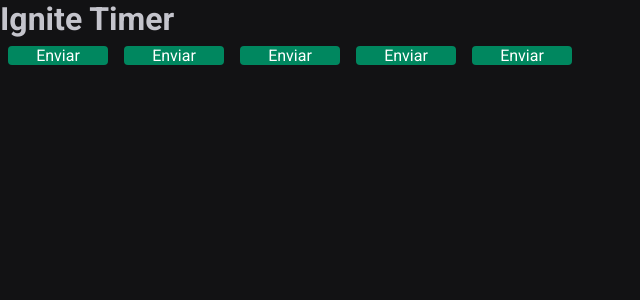
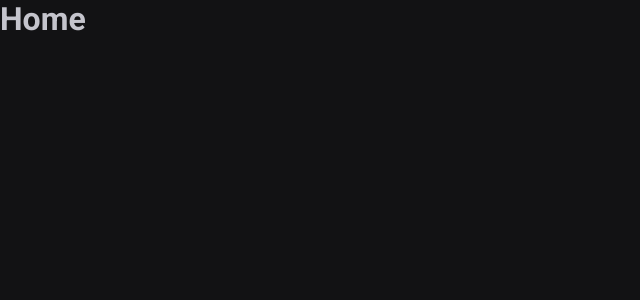
Before and after one commit to EngJao89/ignite-reactjs-timer, a React (Vite) app: page / in a window 1280 px wide. Shown: the top 300 px of the page, without its empty margins (0-640 px from the left). Built offline with nearby package versions, Linux system fonts and the light colour scheme.

Commit message:
feat(it07-routes): implementa rotas da aplicação com home e history

```diff
--- a/package.json
+++ b/package.json
@@ -13,6 +13,7 @@
   "dependencies": {
     "react": "^18.2.0",
     "react-dom": "^18.2.0",
+    "react-router-dom": "^6.15.0",
     "styled-components": "^6.0.7"
   },
   "devDependencies": {
--- a/src/App.tsx
+++ b/src/App.tsx
@@ -1,5 +1,6 @@
-import { Button } from "./components/Button";
 import { ThemeProvider } from 'styled-components';
+import { BrowserRouter } from 'react-router-dom'
+import { Router } from './Router';
 
 import { GlobalStyle } from "./styles/global";
 import { defaultTheme } from './styles/themes/default';
@@ -7,14 +8,10 @@
 export function App() {
   return (
     <ThemeProvider theme={defaultTheme}>
-      <h1>Ignite Timer</h1>
-      <Button variant='primary' />
-      <Button variant='primary' />
-      <Button variant='primary' />
-      <Button variant='primary' />
-      <Button variant='primary' />
-
-      <GlobalStyle />
+      <BrowserRouter>
+        <GlobalStyle />
+        <Router />
+      </BrowserRouter>
     </ThemeProvider>
   )
 }
--- /dev/null
+++ b/src/Router.tsx
@@ -0,0 +1,13 @@
+import {Routes, Route} from 'react-router-dom';
+
+import { Home } from './pages/Home';
+import { History } from './pages/History';
+
+export function Router() {
+  return(
+    <Routes>
+      <Route path="/" element={<Home />}/>
+      <Route path="/history" element={<History />}/>
+    </Routes>
+  );
+}
--- a/src/components/Button.styles.ts
+++ /dev/null
@@ -1,29 +0,0 @@
-import styled from 'styled-components';
-
-export type ButtonVariant = 'primary' | 'secondary' | 'danger' | 'success';
-
-interface ButtonContainerProps {
-  variant: ButtonVariant
-}
-
-const buttonVariants = {
-  primary: 'purple',
-  secondary: 'orange',
-  danger: 'red',
-  success: 'green'
-}
-
-export const ButtonContainer = styled.button<ButtonContainerProps>`
-  width: 100px;
-  heigth: 40px;
-  border-radius: 4px;
-  border: 0;
-  margin: 8px;
-
-  background-color: ${props => props.theme['green-500']};
-  color: ${props => props.theme.white};
-
-  /* ${props => {
-    return `background-color: ${buttonVariants[props.variant]}`
-  }} */
-`;
--- a/src/components/Button.tsx
+++ /dev/null
@@ -1,12 +0,0 @@
-import { ButtonContainer, ButtonVariant } from "./Button.styles";
-
-
-interface ButtonProps {
-  variant?: ButtonVariant;
-}
-
-export function Button({ variant = 'primary'}: ButtonProps) {
-  return (
-    <ButtonContainer variant={variant}> Enviar </ButtonContainer>
-  )
-}
--- /dev/null
+++ b/src/pages/History.tsx
@@ -0,0 +1,5 @@
+export function History() {
+  return(
+    <h1>History</h1>
+  )
+}
--- /dev/null
+++ b/src/pages/Home.tsx
@@ -0,0 +1,5 @@
+export function Home() {
+  return(
+    <h1>Home</h1>
+  )
+}
```
Also changed, not shown: 1 other file (tests, documents, lock files or other folders).
